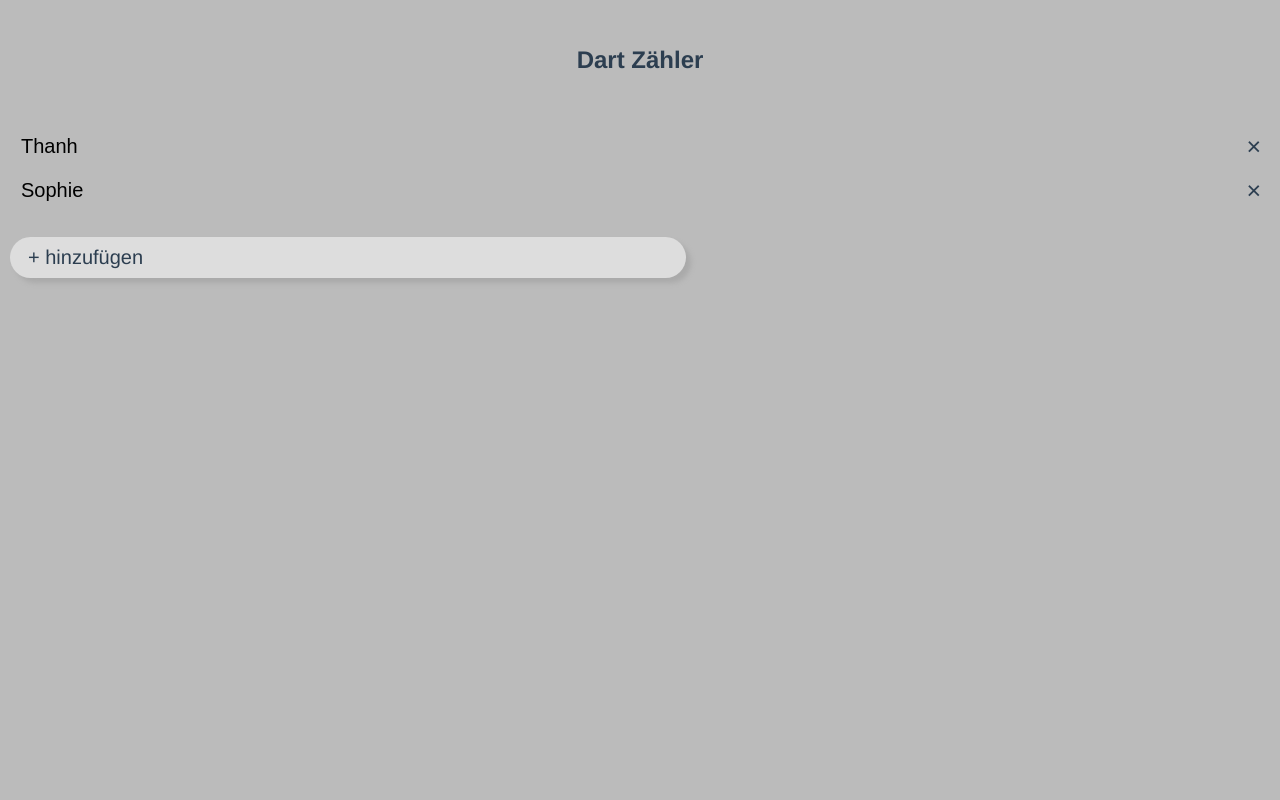
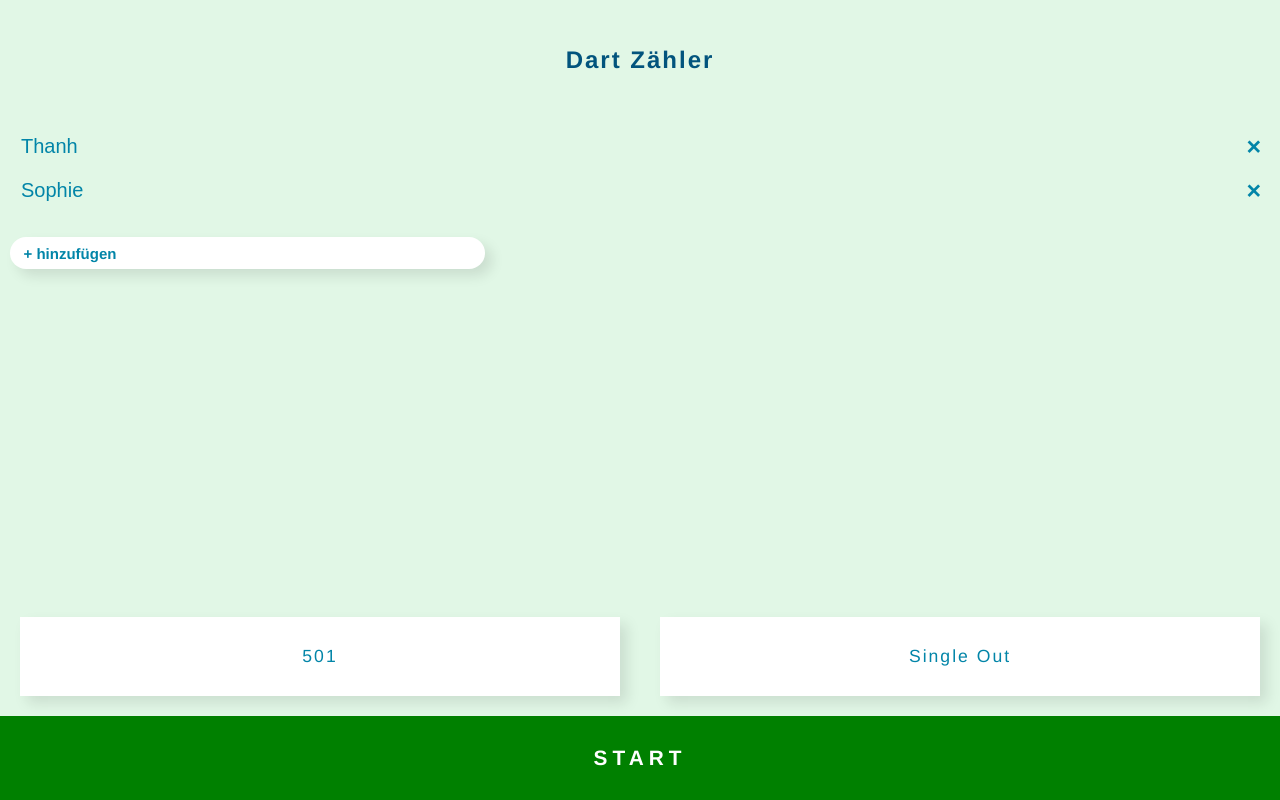
Before and after one commit to overdoz/webapp_dart, a Vue app: page /config in a window 1280 px wide. Built offline with nearby package versions, Linux system fonts and the light colour scheme.

Commit message:
style guide

```diff
--- a/src/components/AddButton.vue
+++ b/src/components/AddButton.vue
@@ -20,17 +20,19 @@ export default {
 
 <style scoped>
 .addButton {
-    width: 50vw;
+    width: 35vw;
     display: flex;
     justify-content: space-between;
     align-items: center;
     height: 0.6vh;
     padding: 0.9em;
-    background-color: #DDD;
+    background-color: white;
+    color: #0285A8;
     border-radius: 2em;
-    font-size: 20px;
+    font-size: 15px;
     margin: 10px;
-    box-shadow: 5px 5px 5px #aaaaaa;
+    box-shadow: 7px 7px 13px rgba(0,0,0,0.1);
     cursor: pointer;
+    font-weight: 600;
 }
 </style>
--- a/src/components/AddPlayer.vue
+++ b/src/components/AddPlayer.vue
@@ -1,7 +1,14 @@
 <template>
   <div class="addPlayer">
-      <input v-if="edit" v-bind:value="value" v-on:input="$emit('input', $event.target.value)" type="text" placeholder="Name"/>
-      <span>&times;</span>
+      <input
+        v-if="edit"
+        v-bind:value="value"
+        v-on:input="$emit('input', $event.target.value)"
+        type="text"
+        placeholder="Name"
+        maxlength="20"
+        />
+      <span @click="$emit('close')">&times;</span>
   </div>
 </template>
 
@@ -31,9 +38,13 @@ input {
     background-color: rgba(0,0,0,0);
     border: none;
     font-size: 20px;
+    color: #0285A8;
+    font-weight: 500;
 }
 span {
     font-size: 25px;
+    cursor: pointer;
+    font-weight: 700;
 }
 input:focus {
     background-color: rgba(0,0,0,0);;
--- a/src/components/ToggleButton.vue
+++ b/src/components/ToggleButton.vue
@@ -23,8 +23,10 @@ export default {
 
 <style scoped>
 .toggleButton {
-  width: 40%;
-  background-color: white;
+  width: calc(100%-20px);
+  height: calc(100%-20px);
+  color: #0285A8;
   margin: 10px;
+  font-weight: 500;
 }
 </style>
--- a/src/views/Config.vue
+++ b/src/views/Config.vue
@@ -1,25 +1,30 @@
 <template>
+<transition name="fade">
   <div class="config">
     <section class="header">
       <h1>Dart Zähler</h1>
     </section>
 
     <section class="player">
-      <AddPlayer v-for="(value, key) in player" :key="key" v-model="value['name']" />
+      <AddPlayer
+        v-for="(value, key) in player"
+        :key="key"
+        v-model="value['name']"
+        @close="removePlayer(key)"/>
       <AddButton class="addButton" @press="addPlayer()" />
     </section>
-    <!--
-    <section class="player">
-      <AddPlayer v-for="(value, key) in player" :key="key" v-model="value['name']" />
-      <AddButton @press="addPlayer()" />
-    </section>
-    <section class="button-section">
-      <ToggleButton value="501" />
-      <ToggleButton value="Double Out" />
+
+
+    <section class="scoreButton button">
+      <ToggleButton  value="501" />
+      </section>
+    <section class="doubleButton button">
+      <ToggleButton @click.native="doubleOut = !doubleOut" :value="doubleOut ? 'Double Out' : 'Single Out'" />
     </section>
 
-    <router-link to="/game"><div class="start">Start</div></router-link> -->
+    <div @click="initializeGame()" class="start">START</div>
   </div>
+   </transition>
 </template>
 
 <script>
@@ -48,13 +53,17 @@ export default {
   methods: {
     addPlayer: function () {
       console.log('clicked');
-      if (this.player.length <= 4) {
-        this.player.push({name: 'Spieler'});
+      if (this.player.length < 4) {
+        this.player.push({name: ''});
       }
     },
     initializeGame: function () {
+      this.$router.push('/game');
+    },
+    removePlayer: function (index) {
+      this.player.splice(index, 1);
+    }
 
-    }
   }
 }
 </script>
@@ -62,22 +71,44 @@ export default {
 <style scoped>
 h1 {
   margin: 0;
+  color: #02547D;
+  font-weight: 1000;
+  letter-spacing: 2px;
 }
 
 .addButton {
   margin-top: 30px;
 }
 
-.button-section {
-  position: absolute;
-  bottom: 10vh;
+.button {
+  font-size: 110%;
+  letter-spacing: 2px;
   display: flex;
-  justify-content: center;
-  align-items: center;
+    justify-content: center;
+    align-items: center;
+    background-color: white;
+    margin: 20px;
+    cursor: pointer;
+    box-shadow: 7px 7px 13px rgba(0,0,0,0.1);
 }
 
-section {
+/* section {
   width: 100vw;
+} */
+.scoreButton {
+    grid-column-start: 1;
+    grid-column-end: 2;
+    grid-row-start: 3;
+    grid-row-end: 4;
+
+
+}
+.doubleButton {
+  grid-column-start: 2;
+    grid-column-end: 3;
+    grid-row-start: 3;
+    grid-row-end: 4;
+
 }
 
 .header {
@@ -98,24 +129,36 @@ section {
 }
 
 .config {
-  background-color: #BBB;
+  background-color: #E1F7E6;
   height: 100vh;
   display: grid;
   grid-template-rows: 10fr 40fr 10fr 7fr;
   grid-template-columns: 50% 50%;
+  color: #0285A8;
 
 }
 
 .start {
-  position: absolute;
+  grid-column-start: 1;
+    grid-column-end: 3;
+    grid-row-start: 4;
+    grid-row-end: 5;
   display: flex;
   align-items: center;
   justify-content: center;
-  bottom: 0;
-  width: 100%;
-  height: 10vh;
   background-color: green;
   color: white;
+  cursor: pointer;
+  font-weight: bold;
+  font-size: 130%;
+  letter-spacing: 5px;
+}
+
+.fade-enter-active, .fade-leave-active {
+  transition: opacity .5s;
+}
+.fade-enter, .fade-leave-to /* .fade-leave-active below version 2.1.8 */ {
+  opacity: 0;
 }
 
 </style>
--- a/src/views/Game.vue
+++ b/src/views/Game.vue
@@ -35,7 +35,7 @@
     <div class="button no20" @click="shoot(20)">20</div>
     <div class="button daneben" @click="shoot(0)">daneben</div>
     <div v-bind:class="{ disable: tripleHit }" class="button bull" @click="shoot(25)">bull</div>
-    <div class="beenden"><router-link to="/">beenden</router-link></div>
+    <div @click="returnHome()" class="beenden">beenden</div>
     <div class="undo">oops!</div>
   </div>
 </template>
@@ -94,6 +94,9 @@ export default {
     }
   },
   methods: {
+    returnHome: function () {
+        this.$router.push('/');
+    },
     initializeGame: function () {
         this.currentPlayer = this.player[this.currentIndex].name;
 
@@ -199,6 +202,9 @@ export default {
     grid-template-rows: 20fr 15fr 10fr 10fr 10fr 10fr 10fr 10fr 10fr 10fr;
     grid-template-columns: 25% 25% 25% 25%;
     height: 100vh;
+    color: #0285A8;
+    font-weight: 700;
+    background-color: #E1F7E6;
 }
 
 .user {
@@ -210,7 +216,9 @@ export default {
 }
 
 .active {
-    background-color: rgb(173, 173, 173);
+    background-color: #A9E8DC;
+    border-radius: 20px;
+    margin: 5px 10px;
     display: flex;
     justify-content: center;
     align-items: center;
@@ -218,8 +226,10 @@ export default {
 }
 
 .score {
-    font-weight: bold;
+    font-weight: 1000;
     font-size: 120;
+    letter-spacing: 3px;
+    color: #02547D;
 }
 
 .header {
@@ -227,11 +237,12 @@ export default {
     grid-column-end: 5;
     grid-row-start: 1;
     grid-row-end: 2;
-    background-color: #D6D6D6;
+    background-color: #E1F7E6;
     height: 100%;
     width: 100%;
     display: flex;
     justify-content: space-around;
+
 }
 
 .currentPlayer {
@@ -245,10 +256,13 @@ export default {
      display: flex;
     justify-content: space-around;
     align-items: center;
+    color: #02547D;
+    box-shadow: 7px 7px 13px rgba(0,0,0,0.1);
+    z-index: 2;
 }
 
 .button {
-    background-color: #D6D6D6;
+    background-color: #E1F7E6;
     display: flex;
     justify-content: center;
     align-items: center;
@@ -260,12 +274,14 @@ export default {
     grid-column-end: 3;
     grid-row-start: 3;
     grid-row-end: 4;
+    color: #02547D;
 }
 .tripleButton {
     grid-column-start: 3;
     grid-column-end: 5;
     grid-row-start: 3;
     grid-row-end: 4;
+    color: #02547D;
 }
 
 .daneben {
@@ -273,12 +289,14 @@ export default {
     grid-column-end: 3;
     grid-row-start: 9;
     grid-row-end: 10;
+    color: #02547D;
 }
 .bull {
     grid-column-start: 3;
     grid-column-end: 5;
     grid-row-start: 9;
     grid-row-end: 10;
+    color: #02547D;
 }
 .beenden {
     grid-column-start: 1;
@@ -289,6 +307,10 @@ export default {
     justify-content: center;
     align-items: center;
     background-color: red;
+    color: white;
+    border-radius: 20px;
+    margin: 5px 10px;
+    box-shadow: 7px 7px 13px rgba(0,0,0,0.1);
 }
 .undo {
     grid-column-start: 3;
@@ -298,6 +320,10 @@ export default {
     display: flex;
     justify-content: center;
     align-items: center;
-    background-color: #AAA;
+    background-color: white;
+    border-radius: 20px;
+    margin: 5px 20px;
+    color: #0285A8;
+    box-shadow: 7px 7px 13px rgba(0,0,0,0.1);
 }
 </style>
--- a/src/views/Welcome.vue
+++ b/src/views/Welcome.vue
@@ -1,4 +1,5 @@
 <template>
+<transition name="fade">
   <div class="welcome">
     <!-- <img alt="Vue logo" src="../assets/logo.png"> -->
 		<div class="secondLayer"><h1>{{text}}</h1></div>
@@ -66,6 +67,7 @@
 
 
   </div>
+	</transition>
 </template>
 
 <script>
@@ -105,7 +107,7 @@ export default {
 @charset "utf8";
 @import url(https://fonts.googleapis.com/css?family=Amatic+SC|Space+Mono|VT323);
 h1 {
-  color: #02BEC4;
+  color: #02547D;
   letter-spacing: 10px;
   left: 5%;
   bottom: 3px;
@@ -379,6 +381,13 @@ div{display:block;position:absolute}
 	border-left:5px solid transparent;
 	border-right:5px solid transparent
 	}
+
+	.fade-enter-active, .fade-leave-active {
+  transition: opacity .5s;
+}
+.fade-enter, .fade-leave-to /* .fade-leave-active below version 2.1.8 */ {
+  opacity: 0;
+}
 /*                                             ! Mandala Ended Here ...
 =======================================================================================================================*/
 
```
